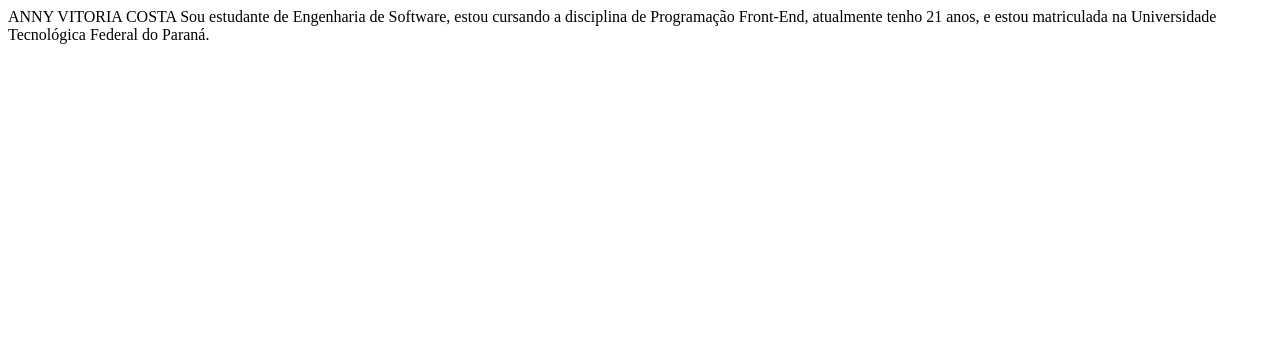
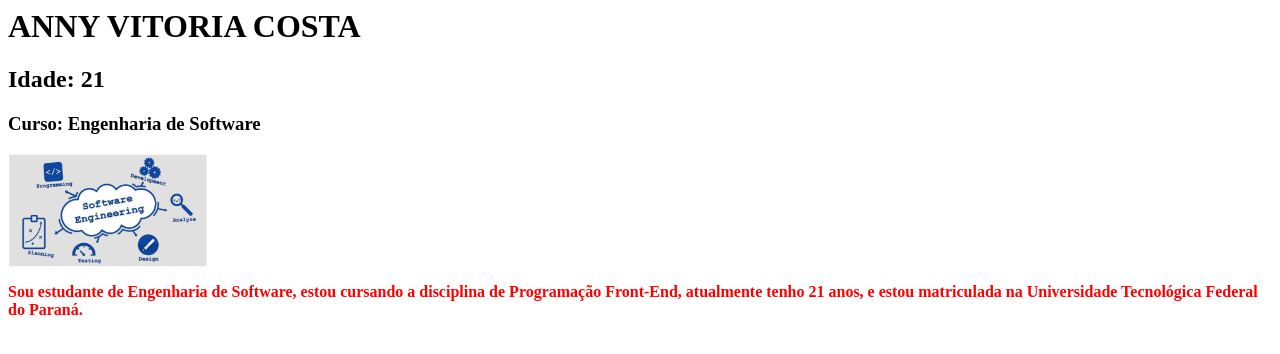
Before and after one commit to Annyyzinha/Curriculo, a plain HTML site: page index.html in a window 1280 px wide. Drawn offline with Linux system fonts and the light colour scheme.

Commit message:
alteracao

```diff
--- a/index.html
+++ b/index.html
@@ -1,3 +1,12 @@
-ANNY VITORIA COSTA
+<link rel="stylesheet" href="style.css">
+<h1>ANNY VITORIA COSTA</h1>
 
-Sou estudante de Engenharia de Software, estou cursando a disciplina de Programação Front-End, atualmente tenho 21 anos, e estou matriculada na Universidade Tecnológica Federal do Paraná.
+<h2>Idade: 21</h2>
+
+<h3>Curso: Engenharia de Software</h3>
+
+<img src="engenhariaSoftware.jpg" style width="200px">
+
+<p>Sou estudante de Engenharia de Software, estou cursando a
+    disciplina de Programação Front-End, atualmente tenho 21 anos, e
+    estou matriculada na Universidade Tecnológica Federal do Paraná. </p>
--- /dev/null
+++ b/style.css
@@ -0,0 +1,4 @@
+p {
+    color: red;
+    font-weight: bold;
+}
```
Also changed, not shown: engenhariaSoftware.jpg (added).
